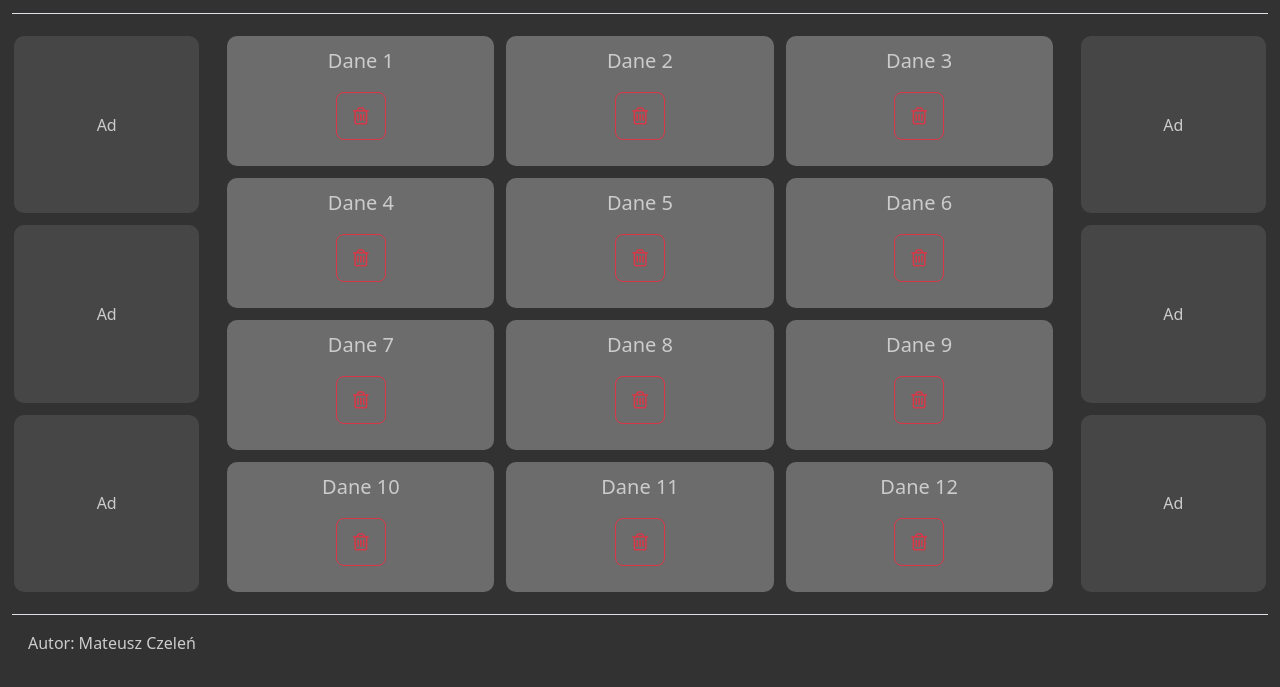
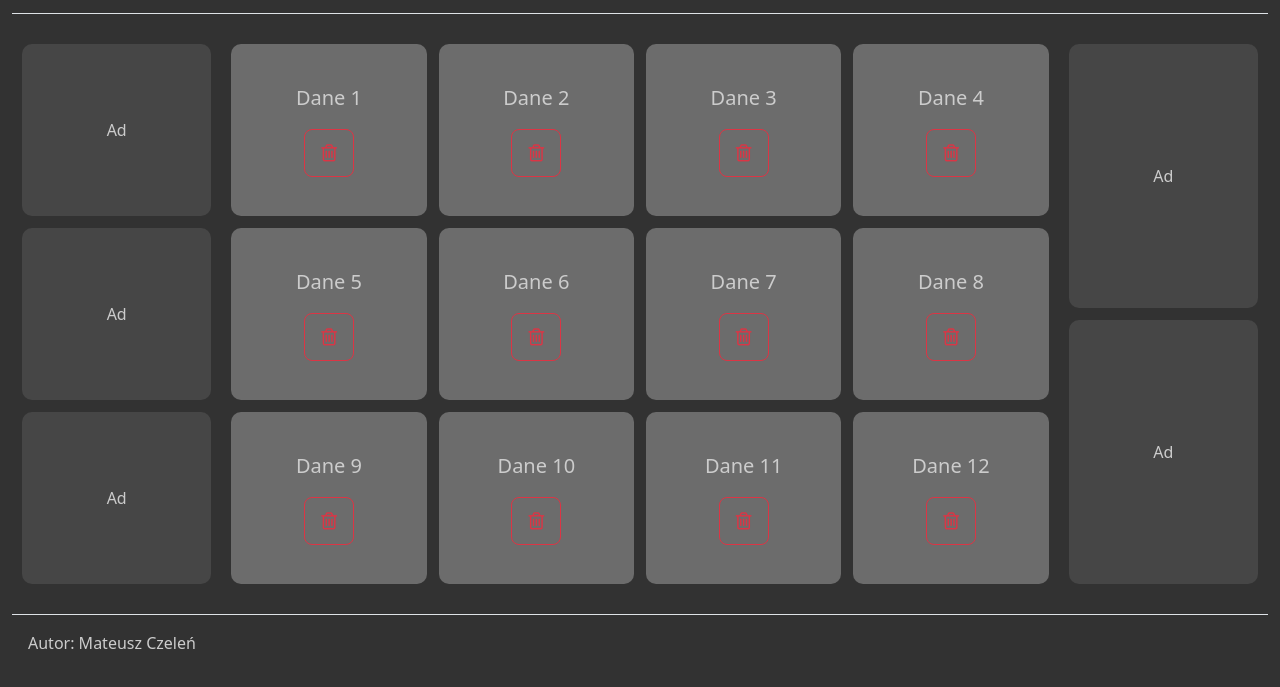
Before and after one commit to mczelen/LetniaAkademia_zadania, a plain HTML site: page zad3/index.html in a window 1280 px wide. Shown: the part 99-786 px from the top of the page. Drawn offline with nearby package versions, Linux system fonts and the light colour scheme.

Commit message:
zad3: 4x3 to 3x4 grid + styling

```diff
--- a/zad3/index.html
+++ b/zad3/index.html
@@ -18,16 +18,15 @@
         </header>
     </div>
 
-    <div class="middle-section container-fluid py-3">
+    <div class="middle-section container-fluid p-4">
       <div class="row h-100">
-        <div class="side-banner col-2 px-2">
+        <div class="side-banner col-2 px-1">
             <div class="ad">Ad</div>
             <div class="ad">Ad</div>
             <div class="ad">Ad</div>
         </div>
-        <div id="data-container"class="col-8 px-2"></div>
-        <div class="side-banner col-2 px-2">
-            <div class="ad">Ad</div>
+        <div id="data-container" class="col-8 px-1"></div>
+        <div class="side-banner col-2 px-1">
             <div class="ad">Ad</div>
             <div class="ad">Ad</div>
         </div>
--- a/zad3/index.js
+++ b/zad3/index.js
@@ -4,9 +4,9 @@ function createBtn(div) {
     btn.type = "button";
     btn.classList.add("btn", "btn-outline-danger", "btn-lg");
     btn.onclick = function () {
+        alert("usunięto dane");
         div.classList.add("disappeared");
-        alert("usunięto dane");
-      };
+    };
     return btn;
   }
 
--- a/zad3/main.css
+++ b/zad3/main.css
@@ -26,11 +26,11 @@ a, a:hover {
 }
 
 .middle-section{
-    height: 75vh;
+    height: 75%;
 }
 #data-container{
     display: grid;
-    grid-template-columns: 1fr 1fr 1fr;
+    grid-template-columns: 1fr 1fr 1fr 1fr;
     height: 100%;
 }
 .side-banner{
@@ -42,17 +42,19 @@ a, a:hover {
     background-color: rgb(108,108, 108);
     font-size:20px;
     margin: 6px;
-    text-align: center;
-    padding: 10px;
+    display: flex;
+    align-items: center;
+    justify-content: center;
+    flex-direction: column;
     border-radius: 10px;
-    transition:background-color 0.3s linear,transform 0.3s linear;
+    transition: background-color 0.3s linear,transform 0.3s linear, color 0.3s linear;
 }
 
 .tile:hover{
     background-color: rgb(214, 185, 125);
     color: rgb(50, 50, 50);
     transform: scale(1.05);
-    transition: background-color 0.3s linear, transform 0.3s linear;
+    transition: background-color 0.3s linear, transform 0.3s linear, color 0.3s linear;
 }
 
 .ad{
```
